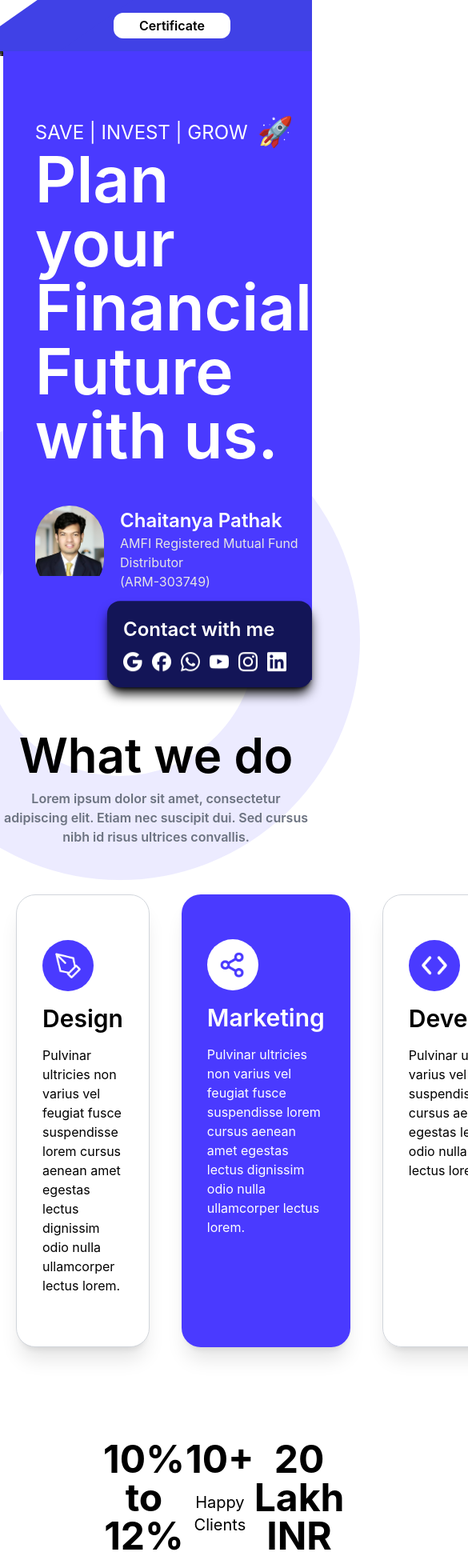
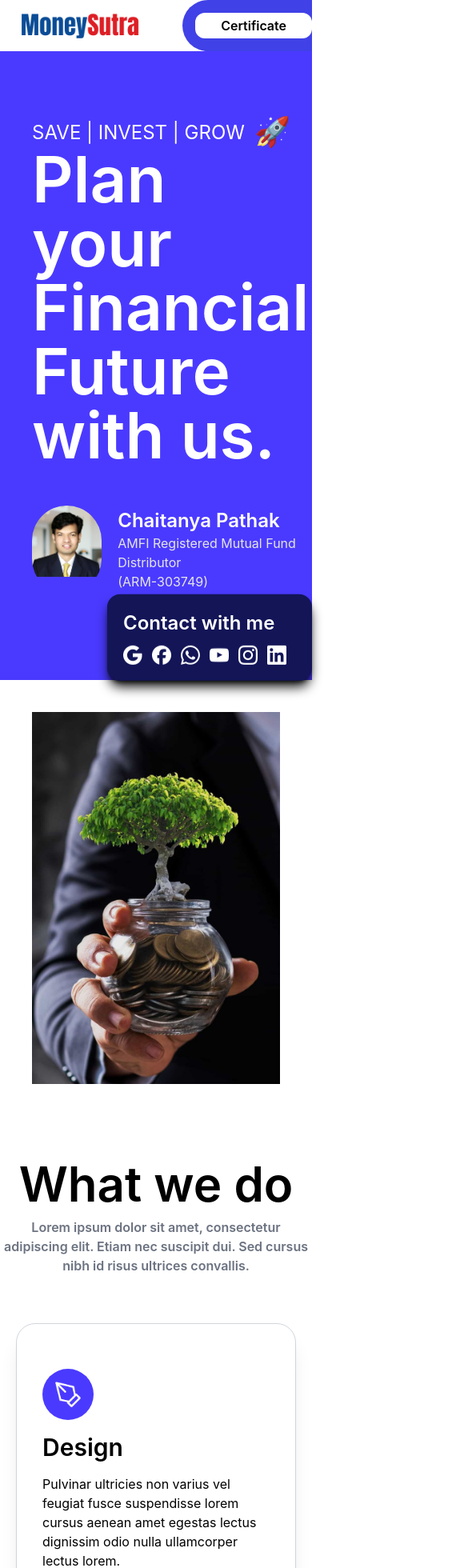
Before and after one commit to pathaksoham2003/MoneySutra, a React (Vite) app: page / in a window 390 px wide. Shown: the top 1960 px of the page at 80% size, 585 px wide, since content can reach past the window. Built offline with nearby package versions, Linux system fonts and the light colour scheme.

Commit message:
Responsive stage one

```diff
--- a/src/Home/Contact/index.jsx
+++ b/src/Home/Contact/index.jsx
@@ -5,9 +5,9 @@ const Contact = () => {
   return (
     <div className="w-full flex justify-center ">
 
-      <div className="max-w-[1240px] flex">
-        <div className="flex">
-          <div className="px-16 mt-16">
+      <div className="w-full max-w-[1240px] flex ">
+        <div className="flex flex-col md:flex-row">
+          <div className="px-4 md:px-16 mt-16">
             <h2 className="text-6xl font-semibold">Let’s Connect </h2>
             <p className="text-xl ml-1 mt-3">
               Let's align our constellations! Reach out and let the magic of
@@ -43,7 +43,7 @@ const Contact = () => {
               Send
             </div>
           </div>
-          <div className="mr-20 py-10">
+          <div className="mx-2 md:mr-20 py-10">
             <div className="overflow-hidden h-[600px] rounded-3xl">
               <img src={HeroImg} />
             </div>
--- a/src/Home/Counting/index.jsx
+++ b/src/Home/Counting/index.jsx
@@ -4,17 +4,17 @@ const Counting = () => {
   return (
     <div className="w-full flex justify-center items-center py-8">
       <div className="w-full h-auto flex flex-col items-center my-16">
-        <div className="text-center w-full flex justify-evenly px-32">
-          <div className="flex flex-col">
+        <div className="text-center w-full flex flex-col md:flex-row justify-evenly items-start px-8 md:px-32">
+          <div className="flex md:flex-col">
             <span className="text-5xl font-bold">10% to 12%</span>
             <span className="text-xl mt-4">Returns on Investment</span>
           </div>
 
-          <div className="flex flex-col">
+          <div className="flex md:flex-col">
             <span className="text-5xl font-bold">10+</span>
             <span className="text-xl mt-4">Happy Clients</span>
           </div>
-          <div className="flex flex-col">
+          <div className="flex md:flex-col">
             <span className="text-5xl font-bold">20 Lakh INR</span>
             <span className="text-xl mt-4">Total Invested</span>
           </div>
--- a/src/Home/Hero.jsx/index.jsx
+++ b/src/Home/Hero.jsx/index.jsx
@@ -16,9 +16,9 @@ const Hero = () => {
   };
   return (
     <div className="w-full flex justify-center">
-      <div className="bg-slate-200 flex-1"></div>
-      <div className="w-full flex max-w-[1240px] md:max-w-[1240px]">
-        <div className="w-[500px] h-[600px] overflow-hidden">
+      <div className="bg-slate-200 flex-1 hidden md:flex"></div>
+      <div className="w-full flex flex-col-reverse md:flex-row max-w-[1240px] md:max-w-[1240px]">
+        <div className="w-full p-10 rounded-xl md:max-w-[500px] h-[600px] overflow-hidden">
           <img className="object-contain w-full" src={HeroImg} />
         </div>
         <div className="flex flex-1 flex-col justify-start pl-10 pt-20 items-start bg-primary">
@@ -112,7 +112,7 @@ const Hero = () => {
           </div>
         </div>
       </div>
-      <div className="bg-primary flex-1"></div>
+      <div className="bg-primary flex-1 hidden md:flex"></div>
     </div>
   );
 };
--- a/src/Home/Testimonials/index.jsx
+++ b/src/Home/Testimonials/index.jsx
@@ -7,11 +7,11 @@ const Testimonials = () => {
   return (
     <div className="relative w-full flex justify-center bg-gradient-to-t  from-10% from-primary via-primary/50 to-40% to-white/10">
       <div className="max-w-[1204px] w-full flex flex-col">
-        <div className="w-full flex items-center flex-col mt-16">
-          <h2 className="text-6xl font-semibold">What our clients say</h2>
+        <div className="w-full flex items-center flex-col t-16">
+          <h2 className="text-6xl font-semibold px-3">What our clients say</h2>
         </div>
-        <div className="w-full flex mt-10">
-          {Testimoni.map((item)=><div className="w-full p-8 bg-white border mx-4 border-gray shadow-lg rounded-3xl">
+        <div className="w-full flex mt-10 px-3 flex-col md:flex">
+          {Testimoni.map((item)=><div className="w-full p-8 my-3 bg-white border px-4 border-gray shadow-lg rounded-3xl">
             <div className="w-full flex mb-5">
               <Start />
               <Start />
--- a/src/Home/WhatWeDo.jsx/index.jsx
+++ b/src/Home/WhatWeDo.jsx/index.jsx
@@ -4,18 +4,18 @@ import { Code, Design, Marketing } from "../../assets";
 const WhatWeDo = () => {
   return (
     <div className="relative w-full flex justify-center">
-      <div className="absolute -top-[350px] -left-[150px] -z-40 h-[600px] w-[600px] rounded-full border-[130px] border-primary/10">
+      <div className="absolute -top-[350px] -left-[150px] -z-40 h-[600px] w-[600px] rounded-full hidden md:block border-[130px] border-primary/10">
 
       </div>
       <div className="w-full max-w-[1240px] flex flex-col">
-        <div className="w-full flex items-center flex-col mt-16">
+        <div className="w-full flex items-center flex-col md:mt-16">
           <h2 className="text-6xl font-semibold">What we do</h2>
           <h2 className="max-w-[480px] text-center mt-3 font-semibold text-gray-500">
             Lorem ipsum dolor sit amet, consectetur adipiscing elit. Etiam nec
             suscipit dui. Sed cursus nibh id risus ultrices convallis.
           </h2>
         </div>
-        <div className="w-full flex mt-10">
+        <div className="w-full flex mt-10 flex-col md:flex-row">
           <div className="py-14 px-8 rounded-3xl bg-white shadow-xl m-5 border border-gray-300">
             <div className=" h-16 w-16 flex justify-center items-center rounded-full overflow-hidden bg-primary">
               <img className=" w-1/2 h-1/2 object-center" src={Design} />
--- a/src/components/Navbar/index.jsx
+++ b/src/components/Navbar/index.jsx
@@ -3,23 +3,23 @@ import { LogoLight } from '../../assets'
 // https://drive.google.com/drive/u/0/folders/1_PylJQrfQTMVvC2kwM9rY46EYjeo-zW5
 const Navbar = () => {
   return (
-    <div className='w-full flex justify-center h-[64px]'>
-        <div className='w-full bg-white'></div>
-        <div className='w-full flex justify-between max-w-[1204px] md:min-w-[1240px]'>
+    <div className='w-full flex justify-center h-[64px] '>
+        <div className='w-full bg-white hidden lg:flex'></div>
+        <div className='max-w-[1204px] w-full flex justify-between  md:min-w-[1240px]'>
             <div className='flex flex-1 items-center'>
                 <div className='h-12 px-5'>
                     <img className='object-cover h-full w-full object-center' src={LogoLight}/>
                 </div>
             </div>
-            <div className='relative bg-[#4041E6] w-[300px] flex justify-center items-center'>
-                <div className='w-[120px] h-[64px] absolute -left-16 top-0 bg-[#4041E6] -skew-x-[55deg]'>
+            <div className='relative bg-[#4041E6] md:max-w-[300px] rounded-l-full pl-4 flex justify-center items-center'>
+                <div className='w-auto md:w-[120px] h-[64px] absolute -left-16 top-0 bg-[#4041E6] -skew-x-[55deg]'>
                 </div>
                 <div className='bg-white px-8 py-1 font-semibold rounded-xl '>
                     Certificate
                 </div>
             </div>
         </div>
-        <div className='w-full bg-[#4041E6]'></div>
+        <div className='w-full bg-[#4041E6] hidden lg:flex'></div>
     </div>
   )
 }
```
